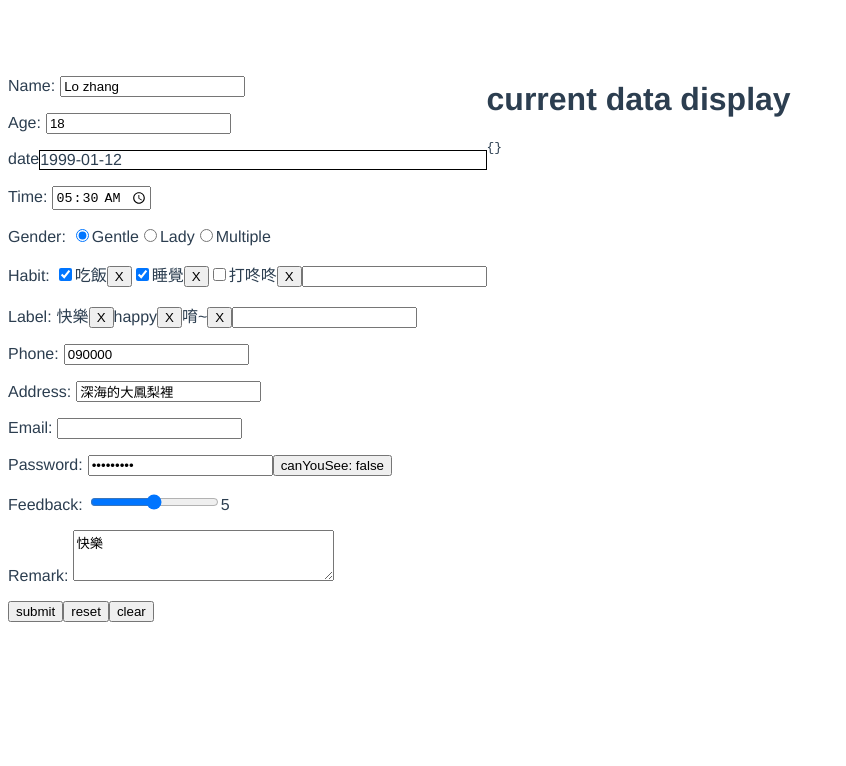
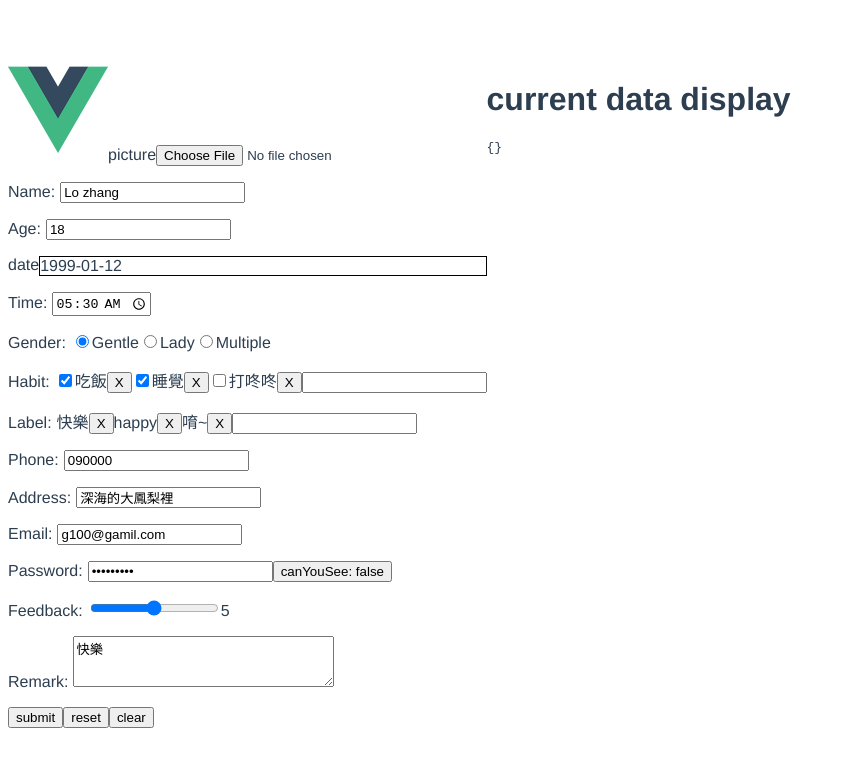
Before and after one commit to DeepJavaScript/vite-a-bit, a Vue app in the folder vue3-form/: page / in a window 1280 px wide. Shown: the top 766 px of the page, without its empty margins (0-846 px from the left). Built offline with nearby package versions, Linux system fonts and the light colour scheme.

Commit message:
加進 picture

```diff
--- a/vue3-form/src/components/form.vue
+++ b/vue3-form/src/components/form.vue
@@ -1,6 +1,7 @@
 <template>
 	<form class="v-form">
-		<!-- <Picture v-model="picture" /> -->
+		<Picture v-model="picture" />
+		<span class="error-style">{{ pictureError }}</span>
 		<p>
 			<label for="name">name</label>
 			<input v-model="name" type="text" />
@@ -118,7 +119,7 @@ export default {
 			labelList: ["快樂", "happy", "唷~"],
 			address: "深海的大鳳梨裡",
 			age: "18",
-			email: "",
+			email: "g100@gamil.com",
 			password: "888888888",
 			feedback: 5,
 			remark: "快樂",
@@ -135,7 +136,7 @@ export default {
 			}
 			return true;
 		}
-		const schema = {
+		const validationSchema = {
 			name: requireValidate,
 			age: requireValidate,
 			date: requireValidate,
@@ -149,15 +150,18 @@ export default {
 			password: requireValidate,
 			feedback: requireValidate,
 			remark: requireValidate,
+			picture: requireValidate,
 		};
 
 		const { resetForm, setValues, handleSubmit } = useForm({
-			validationSchema: schema,
+			validationSchema,
 			initialValues: formData,
 		});
 		const submitHandler = handleSubmit((value) => {
+			console.log(value);
 			emit("updateCurrent", value);
 			habitListBackup = [...habitList.value];
+			console.log(picture);
 		});
 		const resetHandler = () => {
 			resetForm();
@@ -181,6 +185,7 @@ export default {
 		const { value: password, errorMessage: passwordError } = useField("password");
 		const { value: feedback, errorMessage: feedbackError } = useField("feedback");
 		const { value: remark, errorMessage: remarkError } = useField("remark");
+		const { value: picture, errorMessage: pictureError } = useField("picture");
 
 		return {
 			formData,
@@ -217,6 +222,8 @@ export default {
 			feedbackError,
 			remark,
 			remarkError,
+			picture,
+			pictureError,
 		};
 	},
 };
```
